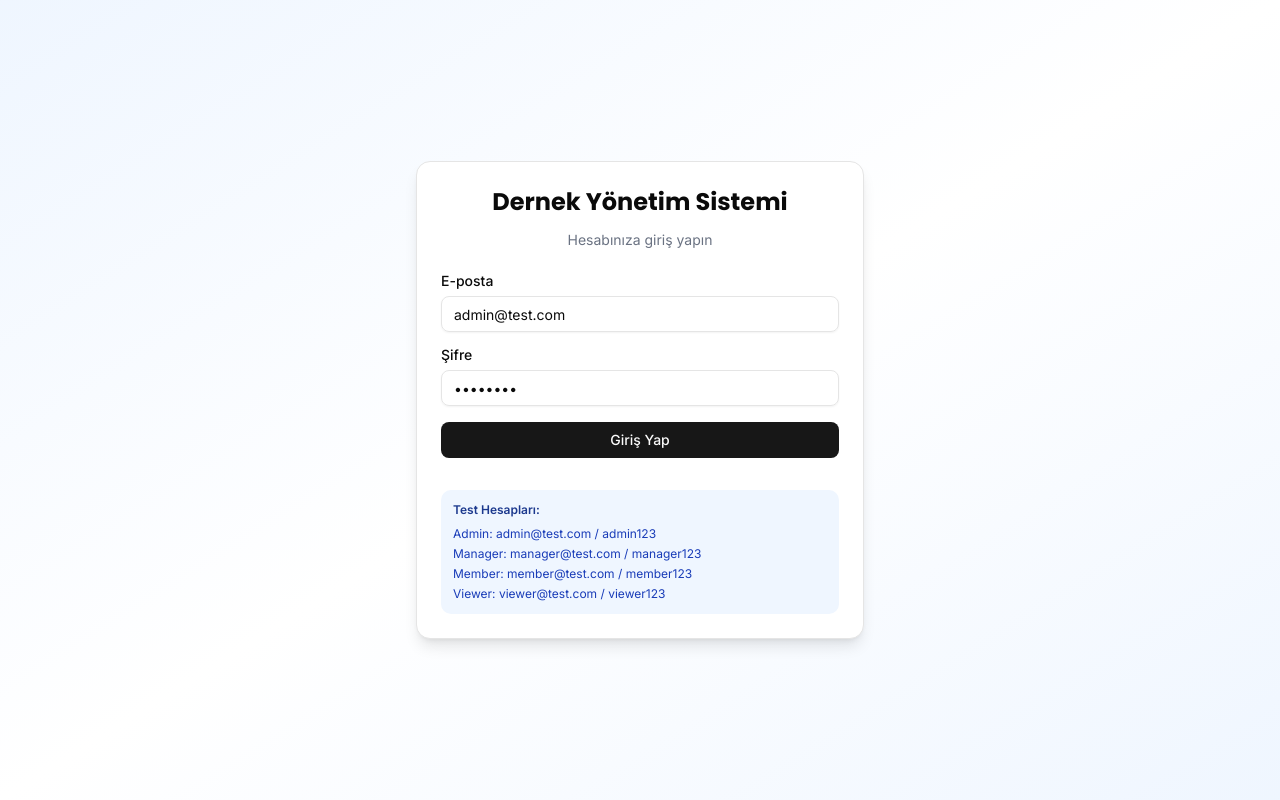
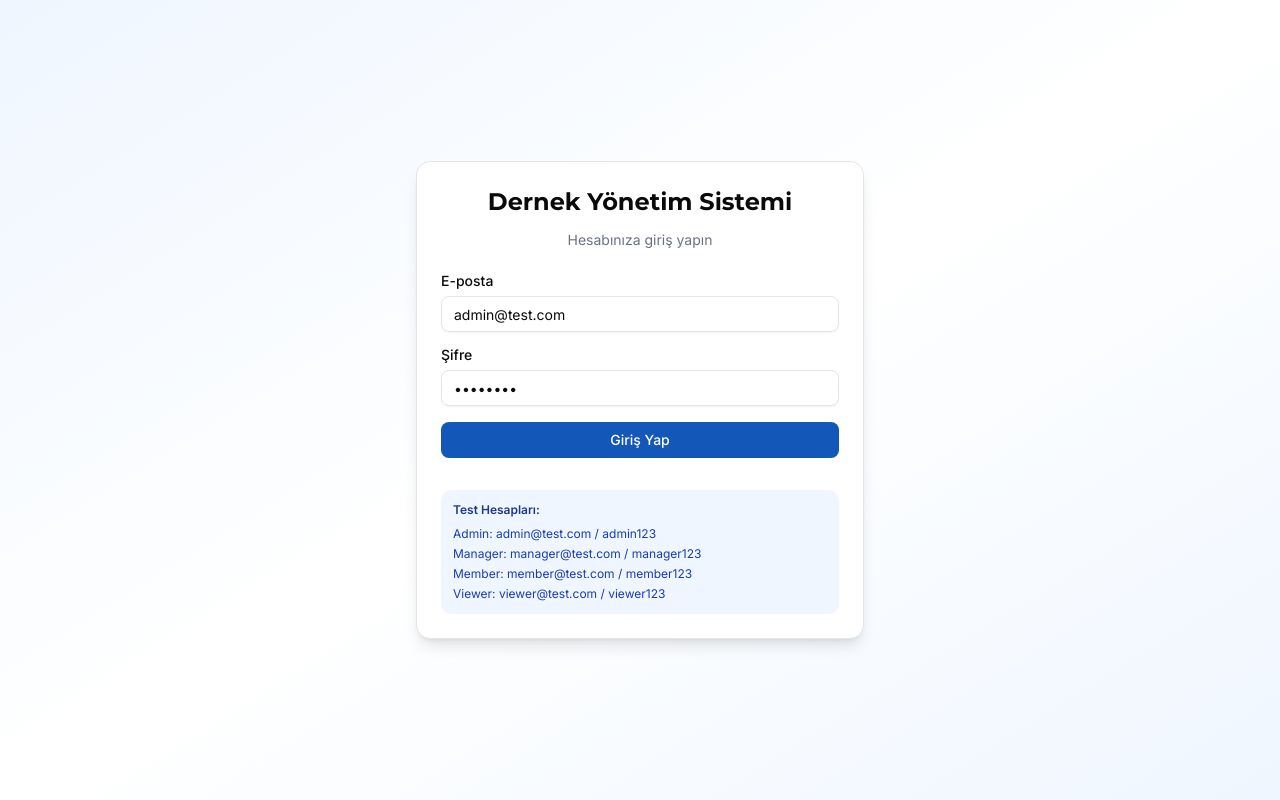
Before and after one commit to kafkasder-git/PORTAL-1, a Next.js app: page /login in a window 1280 px wide. Built offline with nearby package versions, Linux system fonts and the light colour scheme.

Commit message:
refactor(styles,layout,sidebar): use --brand-primary & explicit primary-foreground, swap font variables/preload, update sidebar classes, hover states and test ids
Co-authored-by: Genie <genie@cosine.sh>

```diff
--- a/src/app/globals.css
+++ b/src/app/globals.css
@@ -135,8 +135,8 @@
   --card-foreground: oklch(0.145 0 0);
   --popover: oklch(1 0 0);
   --popover-foreground: oklch(0.145 0 0);
-  --primary: oklch(0.205 0 0);
-  --primary-foreground: oklch(0.985 0 0);
+  --primary: var(--brand-primary);
+  --primary-foreground: #ffffff;
   --secondary: oklch(0.97 0 0);
   --secondary-foreground: oklch(0.205 0 0);
   --muted: oklch(0.97 0 0);
@@ -158,8 +158,8 @@
   /* Sidebar Colors */
   --sidebar: oklch(0.985 0 0);
   --sidebar-foreground: oklch(0.145 0 0);
-  --sidebar-primary: oklch(0.205 0 0);
-  --sidebar-primary-foreground: oklch(0.985 0 0);
+  --sidebar-primary: var(--brand-primary);
+  --sidebar-primary-foreground: #ffffff;
   --sidebar-accent: oklch(0.97 0 0);
   --sidebar-accent-foreground: oklch(0.205 0 0);
   --sidebar-border: oklch(0.922 0 0);
@@ -205,8 +205,8 @@
   --card-foreground: oklch(0.985 0 0);
   --popover: oklch(0.205 0 0);
   --popover-foreground: oklch(0.985 0 0);
-  --primary: oklch(0.922 0 0);
-  --primary-foreground: oklch(0.205 0 0);
+  --primary: var(--brand-primary);
+  --primary-foreground: #0b1f33;
   --secondary: oklch(0.269 0 0);
   --secondary-foreground: oklch(0.985 0 0);
   --muted: oklch(0.269 0 0);
@@ -228,8 +228,8 @@
   /* Sidebar Colors */
   --sidebar: oklch(0.205 0 0);
   --sidebar-foreground: oklch(0.985 0 0);
-  --sidebar-primary: oklch(0.488 0.243 264.376);
-  --sidebar-primary-foreground: oklch(0.985 0 0);
+  --sidebar-primary: var(--brand-primary);
+  --sidebar-primary-foreground: #ffffff;
   --sidebar-accent: oklch(0.269 0 0);
   --sidebar-accent-foreground: oklch(0.985 0 0);
   --sidebar-border: oklch(1 0 0 / 10%);
--- a/src/app/layout.tsx
+++ b/src/app/layout.tsx
@@ -14,17 +14,17 @@ const inter = Inter({
 const poppins = Poppins({
   subsets: ['latin', 'latin-ext'],
   weight: ['400', '500', '600', '700', '800'],
-  variable: '--font-heading',
+  variable: '--font-heading-alt',
   display: 'swap',
-  preload: true,
+  preload: false,
 });
 
 const montserrat = Montserrat({
   subsets: ['latin', 'latin-ext'],
   weight: ['500', '600', '700', '800', '900'],
-  variable: '--font-heading-alt',
+  variable: '--font-heading',
   display: 'swap',
-  preload: false, // Montserrat daha az kullanıldığı için preload'u kapatıyoruz
+  preload: true,
 });
 
 export const metadata: Metadata = {
--- a/src/components/layouts/Sidebar.tsx
+++ b/src/components/layouts/Sidebar.tsx
@@ -216,7 +216,7 @@ export function Sidebar({ isMobileOpen = false, onMobileToggle }: SidebarProps)
       {/* Sidebar */}
       <aside
         className={cn(
-          'fixed left-0 top-16 h-[calc(100vh-4rem)] bg-white border-r z-40 overflow-y-auto transition-all duration-300 ease-in-out',
+          'fixed left-0 top-16 h-[calc(100vh-4rem)] bg-sidebar text-sidebar-foreground border-r border-sidebar-border z-40 overflow-y-auto transition-all duration-300 ease-in-out backdrop-blur-xl',
           isCollapsed ? 'w-20 sidebar-collapsed' : 'w-64 sidebar-expanded',
           isMobileOpen ? 'translate-x-0' : '-translate-x-full lg:translate-x-0'
         )}
@@ -226,7 +226,7 @@ export function Sidebar({ isMobileOpen = false, onMobileToggle }: SidebarProps)
         {/* User Profile Section */}
         <div
           className={cn(
-            'p-4 border-b transition-colors hover:bg-accent cursor-pointer',
+            'p-4 border-b border-sidebar-border transition-colors hover:bg-primary/5 cursor-pointer',
             isCollapsed && 'flex justify-center'
           )}
           aria-label="User profile"
@@ -331,9 +331,8 @@ export function Sidebar({ isMobileOpen = false, onMobileToggle }: SidebarProps)
                     variant="ghost"
                     size="sm"
                     onClick={handleNotifications}
-                    className="relative w-10 h-10 p-0 hover:bg-accent hover:text-accent-foreground transition-colors"
-                    aria-label="Bildirimler"
-                    data-testid="notification-button-collapsed"
+                    className="relative hover:bg-primary/10 hover:text-primary transition-colors"
+                    data-testid="notification-button"
                   >
                     <Bell className="w-4 h-4" />
                     <Badge
@@ -428,10 +427,10 @@ export function Sidebar({ isMobileOpen = false, onMobileToggle }: SidebarProps)
                           }
                         }}
                         className={cn(
-                          'w-full flex items-center justify-center p-3 rounded-lg transition-all duration-200 ease-in-out hover:scale-110',
+                          'w-full flex items-center justify-center p-3 rounded-lg transition-all duration-200 ease-in-out hover:bg-primary/10 hover:text-primary',
                           hasActiveSubpage
                             ? 'bg-primary/10 text-primary'
-                            : 'text-foreground hover:bg-accent hover:text-accent-foreground'
+                            : 'text-foreground'
                         )}
                         aria-label={module.name}
                       >
@@ -466,7 +465,7 @@ export function Sidebar({ isMobileOpen = false, onMobileToggle }: SidebarProps)
         </nav>
 
         {/* Bottom Section: Collapse Toggle & Settings */}
-        <div className="sticky bottom-0 bg-white border-t mt-auto">
+        <div className="sticky bottom-0 bg-sidebar border-t border-sidebar-border mt-auto">
           {/* Collapse Toggle */}
           <div className="p-4">
             {!isCollapsed ? (
@@ -474,7 +473,7 @@ export function Sidebar({ isMobileOpen = false, onMobileToggle }: SidebarProps)
                 variant="ghost"
                 size="sm"
                 onClick={toggleSidebar}
-                className="w-full justify-start hover:bg-accent hover:text-accent-foreground transition-colors"
+                className="w-full justify-start hover:bg-primary/10 hover:text-primary transition-colors"
                 aria-label="Toggle sidebar"
                 data-testid="sidebar-toggle"
               >
@@ -488,7 +487,7 @@ export function Sidebar({ isMobileOpen = false, onMobileToggle }: SidebarProps)
                     variant="ghost"
                     size="sm"
                     onClick={toggleSidebar}
-                    className="w-full justify-center hover:bg-accent hover:text-accent-foreground transition-colors"
+                    className="w-full justify-center hover:bg-primary/10 hover:text-primary transition-colors"
                     aria-label="Toggle sidebar"
                     data-testid="sidebar-toggle"
                   >
@@ -509,7 +508,7 @@ export function Sidebar({ isMobileOpen = false, onMobileToggle }: SidebarProps)
                   'w-full flex items-center gap-3 px-3 py-2 rounded-lg text-sm font-heading font-semibold transition-colors',
                   isActive('/settings')
                     ? 'bg-primary/10 text-primary'
-                    : 'text-foreground hover:bg-accent hover:text-accent-foreground'
+                    : 'text-foreground hover:bg-primary/10 hover:text-primary'
                 )}
               >
                 <Settings className="w-5 h-5" />
@@ -524,7 +523,7 @@ export function Sidebar({ isMobileOpen = false, onMobileToggle }: SidebarProps)
                       'flex items-center justify-center p-3 rounded-lg transition-colors',
                       isActive('/settings')
                         ? 'bg-primary/10 text-primary'
-                        : 'text-foreground hover:bg-accent hover:text-accent-foreground'
+                        : 'text-foreground hover:bg-primary/10 hover:text-primary'
                     )}
                     aria-label="Ayarlar"
                   >
```
